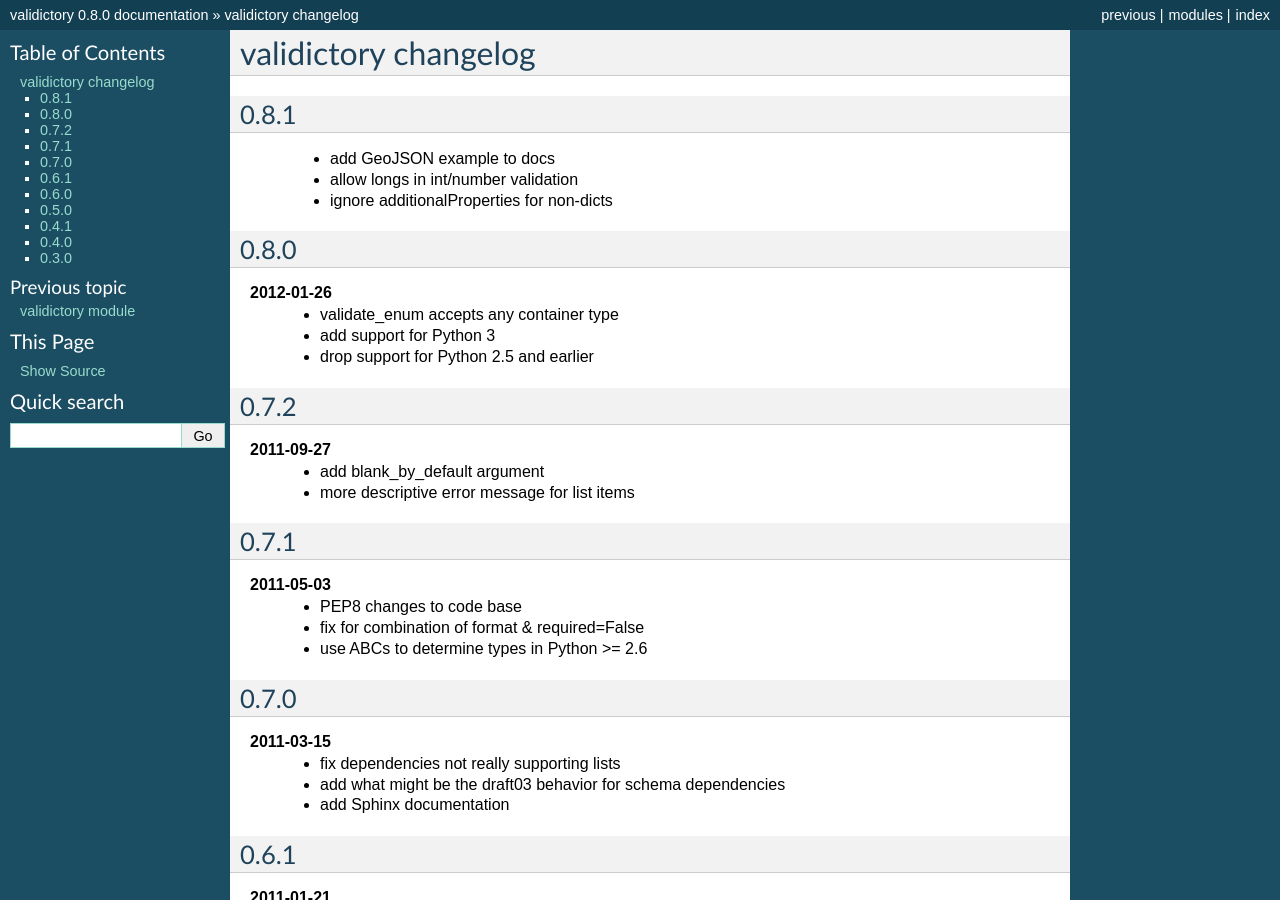
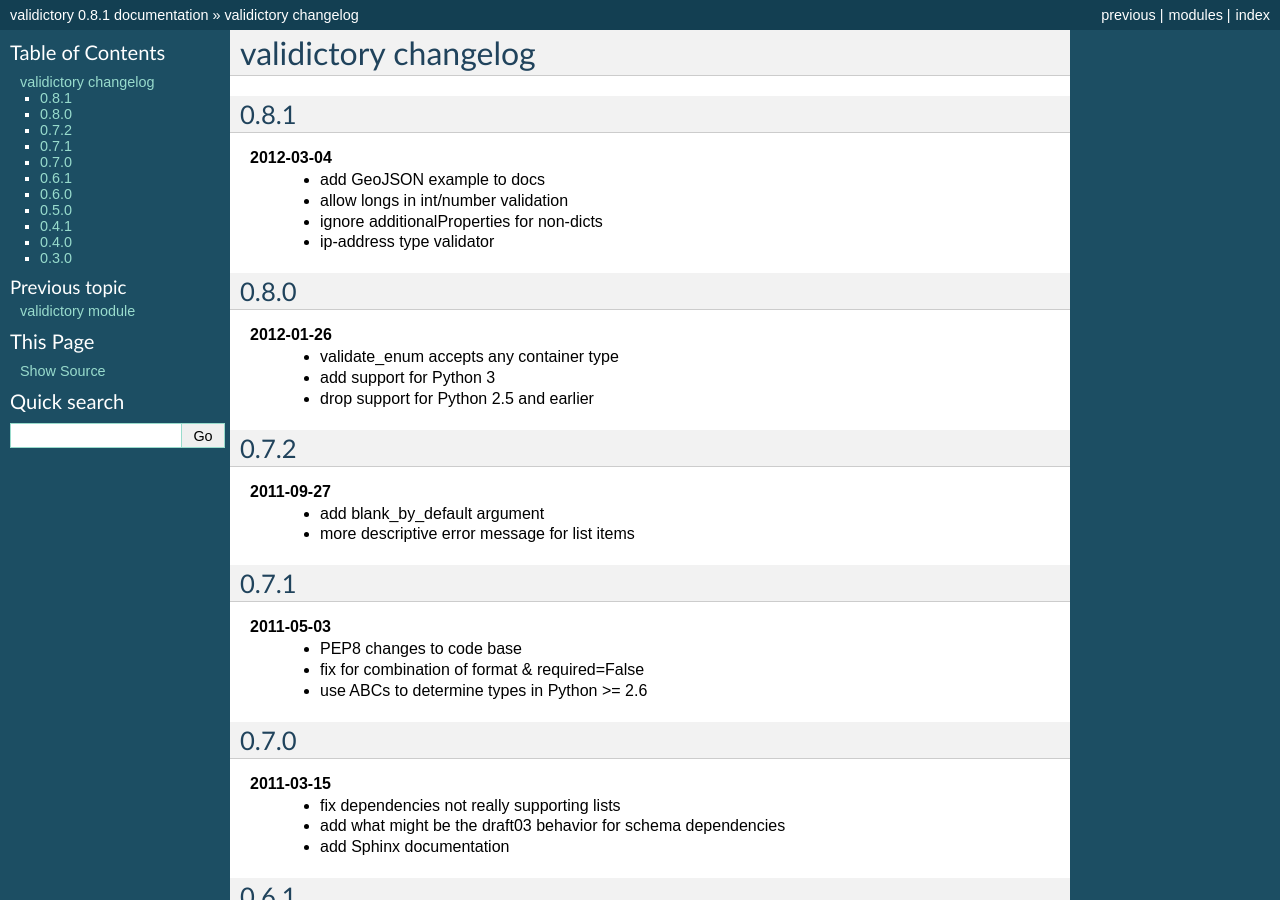
Before and after one commit to jpmckinney/validictory, a Sphinx documentation site: the page built from docs/changelog.rst, in a window 1280 px wide and 900 px high. Built offline with Sphinx 7.4.7, drawn with Linux system fonts in a browser that asks for light colours; some of the changed text lies outside the part shown.

Commit message:
bump to 0.8.1

```diff
--- a/AUTHORS.txt
+++ b/AUTHORS.txt
@@ -4,5 +4,6 @@
 * Kai Lautaportti - blank_by_default
 * Filod Lin - fix for longs, validate as ints
 * John Krauss - ignore additionalProperties with non-dicts
+* Alexandre Conrad - IP address validator
 
 Also contains code derived from jsonschema, by Ian Lewis and Yusuke Muraoka.
--- a/docs/changelog.rst
+++ b/docs/changelog.rst
@@ -3,9 +3,11 @@ validictory changelog
 
 0.8.1
 -----
+**2012-03-04**
     * add GeoJSON example to docs
     * allow longs in int/number validation
     * ignore additionalProperties for non-dicts
+    * ip-address type validator
 
 0.8.0
 -----
--- a/docs/conf.py
+++ b/docs/conf.py
@@ -50,7 +50,7 @@ copyright = u'2011, James Turk'
 # The short X.Y version.
 version = '0.8'
 # The full version, including alpha/beta/rc tags.
-release = '0.8.0'
+release = '0.8.1'
 
 # The language for content autogenerated by Sphinx. Refer to documentation
 # for a list of supported languages.
--- a/validictory/__init__.py
+++ b/validictory/__init__.py
@@ -3,7 +3,7 @@
 from validictory.validator import SchemaValidator, ValidationError, SchemaError
 
 __all__ = ['validate', 'SchemaValidator', 'ValidationError', 'SchemaError']
-__version__ = '0.8.0'
+__version__ = '0.8.1'
 
 
 def validate(data, schema, validator_cls=SchemaValidator,
```
